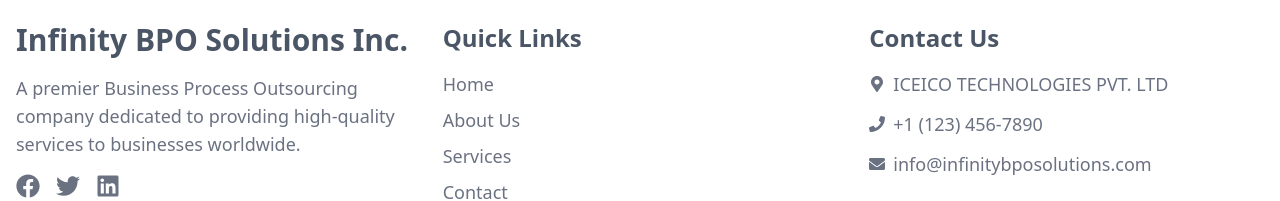
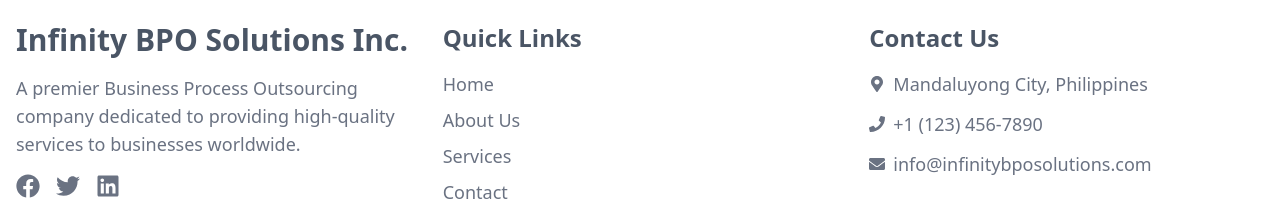
Before and after one commit to dhananjaysable/Infinitebposolutions, a React (Vite) app: page / in a window 1280 px wide. Shown: the part 4080-4281 px from the top of the page. Built offline with nearby package versions, Linux system fonts and the light colour scheme.

Commit message:
ICEICO Task

```diff
--- a/src/components/Footer.jsx
+++ b/src/components/Footer.jsx
@@ -15,7 +15,6 @@ const Footer = () => {
     >
       <div className="container px-4 mx-auto">
         <div className="grid grid-cols-1 gap-8 md:grid-cols-3">
-          {/* Company Info & Socials */}
           <div>
             <h3 className="mb-4 text-2xl font-bold text-gray-600 sm:text-3xl">
               Infinity BPO Solutions Inc.
@@ -49,7 +48,6 @@ const Footer = () => {
             </div>
           </div>
 
-          {/* Quick Links */}
           <div>
             <h3 className="mb-4 text-xl font-bold text-gray-600 sm:text-2xl">
               Quick Links
@@ -90,7 +88,6 @@ const Footer = () => {
             </ul>
           </div>
 
-          {/* Contact Info */}
           <div>
             <h3 className="mb-4 text-xl font-bold text-gray-600 sm:text-2xl">
               Contact Us
@@ -99,7 +96,7 @@ const Footer = () => {
               <p className="flex items-center">
                 <FaMapMarkerAlt className="mr-2" />
                 <span className="text-base text-gray-500 transition-colors hover:text-primary sm:text-lg">
-                  ICEICO TECHNOLOGIES PVT. LTD
+                  Mandaluyong City, Philippines
                 </span>
               </p>
               <p className="flex items-center">
```
